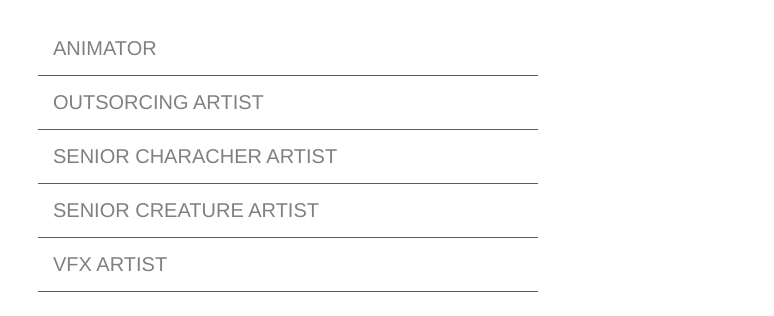
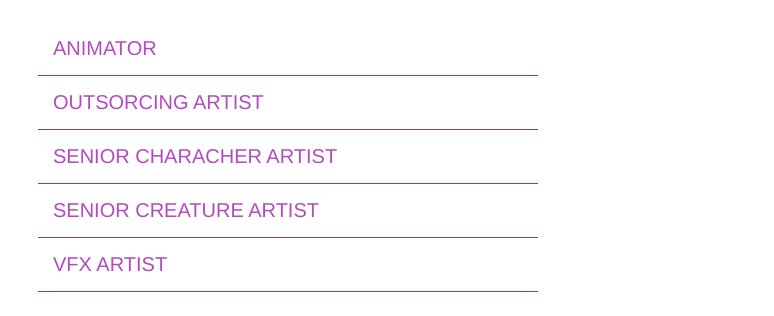
Before and after one commit to Ovrutskyy/GUILD-WARS-, a plain HTML site: page index.html in a window 1280 px wide. Shown: the part 176-492 px from the top of the page, without its empty margins (0-774 px from the left). Drawn offline with Linux system fonts and the light colour scheme.

Commit message:
изменил серый цвет на фиолетовый для второсттипенного текста

```diff
--- a/index.html
+++ b/index.html
@@ -82,7 +82,7 @@
 
         a {
             text-decoration: none;
-            color: grey;
+            color: rgba(165, 41, 179, 0.845);
         }
 
         .links {
```
